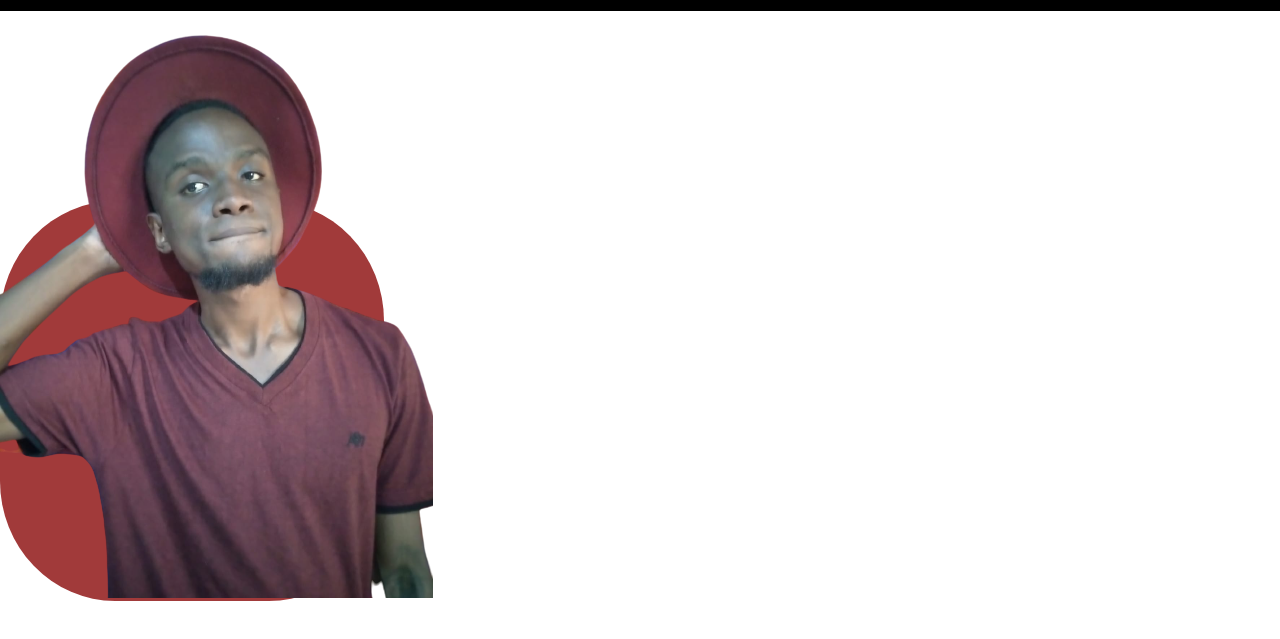
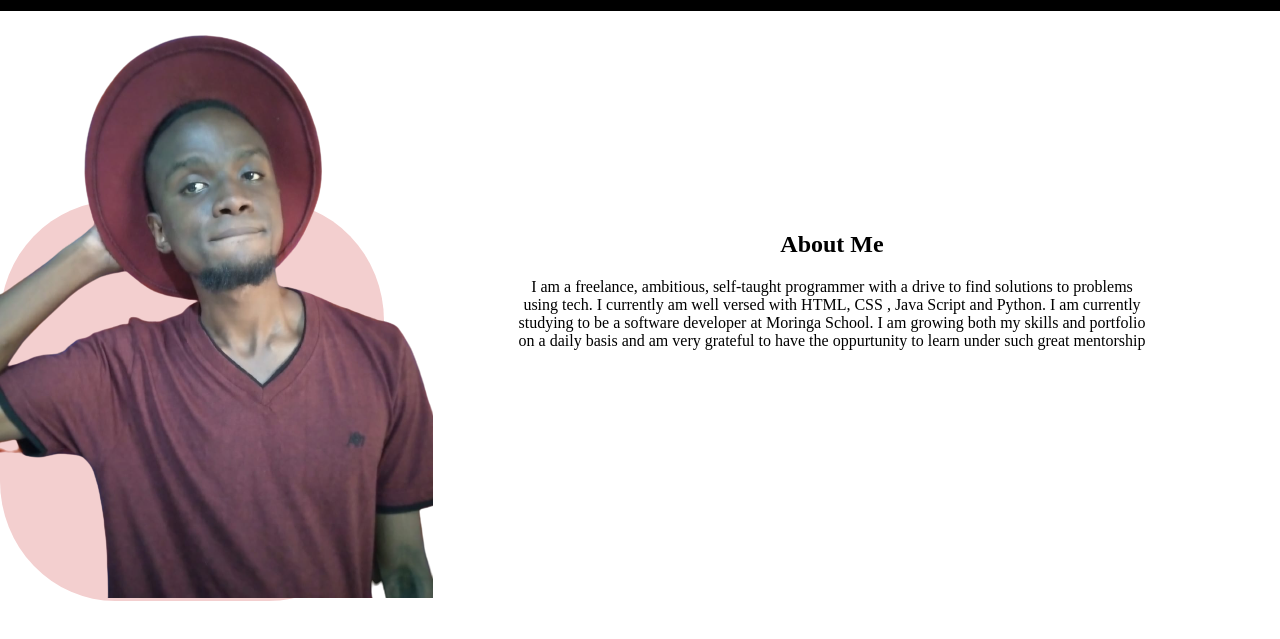
Before and after one commit to Marc-Mwangi/PIP1, a plain HTML site: page index.html in a window 1280 px wide. Shown: the part 79-718 px from the top of the page. Drawn offline with Linux system fonts and the light colour scheme.

Commit message:
Designing About me section

```diff
--- a/css/index.css
+++ b/css/index.css
@@ -1,5 +1,5 @@
 .landing {
-    background-color: rgb(161, 58, 58);
+    background-color: rgb(243, 207, 207);
     overflow: visible;
     width: 30%;
     height: 400px;
@@ -20,11 +20,11 @@ body{
     overflow: hidden;
     background-color: black;
     color: white;
+
 }
 .nav-bar h1{
     float: left;
     position: fixed;
-
 }
 .nav-bar ul li {
     display: inline-block;
@@ -33,3 +33,10 @@ body{
     position: relative;
     left: 200px;
 }
+.about{
+    width: 50%;
+    position: relative;
+    left: 40%;
+    bottom: 200px;
+    text-align: center;
+}
--- a/index.html
+++ b/index.html
@@ -17,5 +17,9 @@
        <div class="landing">
            <img src="me.png" alt="picture of handsome man">
        </div>
+       <div class="about">
+           <h2>About Me</h2>
+           <p>I am a freelance, ambitious, self-taught programmer with a drive to find solutions to problems using tech. I currently am well versed with HTML, CSS , Java Script and Python. I am currently studying to be a software developer at Moringa School. I am growing both my skills and portfolio on a daily basis and am very grateful to have the oppurtunity to learn under such great mentorship</p>
+       </div>
     </body>
 </html>
```
